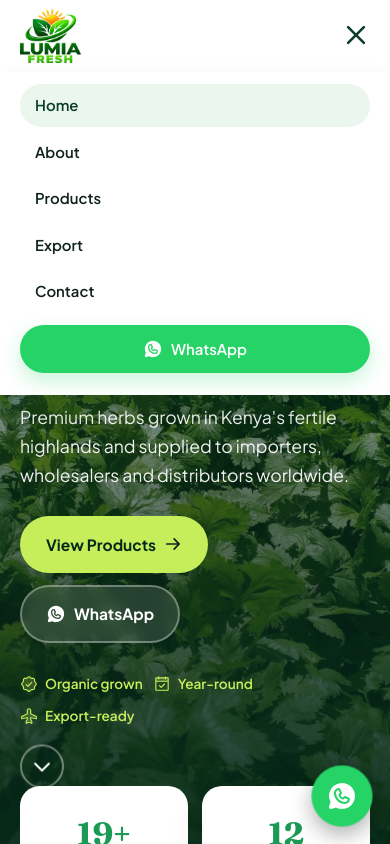
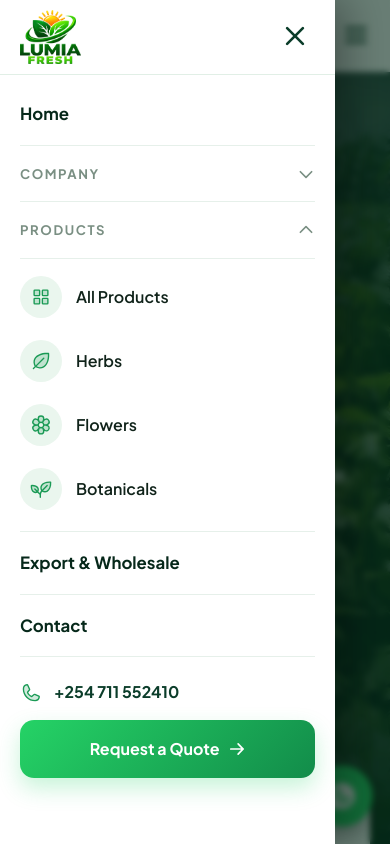
Before and after one commit to Muchyz/lumia-fresh, a React (Vite) app: page / in a window 390 px wide. Both pictures are taken after a click on the button "Menu". Shown: the top 844 px of the page. Built offline with nearby package versions, Linux system fonts and the light colour scheme.

Commit message:
enamos-style mobile drawer menu

```diff
--- a/src/App.jsx
+++ b/src/App.jsx
@@ -5,7 +5,11 @@ import { Home, About, Products, Export, Contact } from './pages.jsx'
 
 function ScrollTop() {
   const { pathname, hash } = useLocation()
-  useEffect(() => { if (!hash) window.scrollTo(0, 0) }, [pathname, hash])
+  useEffect(() => {
+    if (!hash) { window.scrollTo(0, 0); return }
+    const t = setTimeout(() => document.getElementById(hash.slice(1))?.scrollIntoView({ behavior: 'smooth' }), 120)
+    return () => clearTimeout(t)
+  }, [pathname, hash])
   return null
 }
 
--- a/src/index.css
+++ b/src/index.css
@@ -272,3 +272,26 @@ html,body{max-width:100%;overflow-x:clip}
 .fcard h3{color:#fff;font-family:'Fraunces',serif;font-size:1.7rem;margin-bottom:12px}
 .fcard p{color:#e2efe7;font-size:1.02rem;line-height:1.7}
 @media(min-width:860px){.fbox{grid-template-columns:1fr 1fr;gap:50px}.fcard{padding:46px 44px}}
+/* ---- Mobile drawer ---- */
+.ovl{position:fixed;inset:0;background:#06281a99;backdrop-filter:blur(3px);opacity:0;pointer-events:none;transition:.3s;z-index:80}
+.ovl.on{opacity:1;pointer-events:auto}
+.drawer{position:fixed;top:0;left:0;bottom:0;width:min(86vw,360px);background:#fff;z-index:90;transform:translateX(-102%);transition:transform .35s cubic-bezier(.2,.8,.2,1);display:flex;flex-direction:column;box-shadow:12px 0 40px #0005}
+.drawer.on{transform:none}
+.dhead{display:flex;align-items:center;justify-content:space-between;padding:10px 20px;border-bottom:1px solid #e1efe6;flex:none}
+.dhead img{height:54px;width:auto}
+.dhead .ph{height:48px;width:48px}
+.dhead button{background:none;border:0;color:var(--g1);cursor:pointer;padding:6px}
+.dbody{padding:8px 20px 28px;overflow-y:auto;flex:1}
+.dlink,.dgh{display:flex;align-items:center;justify-content:space-between;width:100%;padding:17px 0;border:0;border-bottom:1px solid #e6f0ea;background:none;font:inherit;font-weight:700;font-size:1.05rem;color:var(--g0);cursor:pointer;text-align:left}
+.dgh{font-size:.82rem;letter-spacing:.12em;text-transform:uppercase;color:#7a8f83}
+.dgh svg{transition:.25s}
+.dgrp.on .dgh svg{transform:rotate(180deg)}
+.dsub{display:none;padding:6px 0 10px;border-bottom:1px solid #e6f0ea}
+.dgrp.on .dsub{display:grid}
+.dsub a{display:flex;align-items:center;gap:14px;padding:11px 0;font-weight:600;color:var(--ink)}
+.dsub a:hover{color:var(--g2)}
+.di{width:42px;height:42px;border-radius:50%;background:var(--g3);color:var(--g2);display:grid;place-items:center;flex:none}
+.dphone{display:flex;align-items:center;gap:12px;margin:22px 0 14px;font-weight:700;color:var(--g1)}
+.dphone svg{color:var(--g2)}
+.dcta{display:flex;align-items:center;justify-content:center;gap:8px;background:linear-gradient(135deg,#25d366,#128c4a);color:#fff;font-weight:700;padding:16px;border-radius:14px;box-shadow:0 10px 22px #25d36640}
+@media(min-width:861px){.ovl,.drawer{display:none}}
--- a/src/pages.jsx
+++ b/src/pages.jsx
@@ -1,5 +1,5 @@
-import { useState } from 'react'
-import { Link } from 'react-router-dom'
+import { useState, useEffect } from 'react'
+import { Link, useLocation } from 'react-router-dom'
 import { ArrowRight, CaretDown, Leaf, Plant, GlobeHemisphereWest, Truck, ShieldCheck, Package, Sun,
   Handshake, MagnifyingGlass, PaperPlaneTilt, Phone, EnvelopeSimple, MapPin, WhatsappLogo, MapTrifold,
   Certificate, Airplane, Boat, SealCheck, CalendarCheck, Eye, Target, ChatCircleDots, FileText, Tag, Drop, Users, Headset, Snowflake } from '@phosphor-icons/react'
@@ -146,7 +146,7 @@ export function About() {
         <Reveal><Img src="greenhouse.jpg" alt="Greenhouse" /></Reveal>
         <Reveal delay={120}><div><p className="eyebrow">Our story</p><h2>Grown where the sun is steady</h2><p className="lead">{C.about}</p></div></Reveal>
       </div></section>
-      <section className="fnd"><div className="wrap">
+      <section className="fnd" id="foundation"><div className="wrap">
         <Reveal><div className="center"><span className="pill">Our Foundation</span><h2>Vision &amp; <span className="acc">Mission</span></h2></div></Reveal>
         <div className="fbox">
           <Reveal><div className="fitem v"><p className="flabel"><Eye size={26} weight="duotone" /> Our Vision</p><p className="ftext">{C.vision}</p></div></Reveal>
@@ -154,7 +154,7 @@ export function About() {
         </div>
         <Reveal><div className="fcard"><h3>Our Commitment</h3><p>{C.about}</p></div></Reveal>
       </div></section>
-      <section><div className="wrap"><Sec e="Gallery" t="Our farms" />
+      <section id="farms"><div className="wrap"><Sec e="Gallery" t="Our farms" />
         <div className="grid">{['seedlings.jpg', 'basil.jpg', 'tarragon.jpg'].map((i, k) => (
           <Reveal key={i} delay={k * 90}><div className="card"><Img src={i} alt="Farm" className="pimg" /></div></Reveal>))}</div></div></section>
     </>
@@ -162,7 +162,8 @@ export function About() {
 }
 
 export function Products() {
-  const [q, setQ] = useState(''); const [cat, setCat] = useState('All')
+  const loc = useLocation(); const [q, setQ] = useState(''); const [cat, setCat] = useState('All')
+  useEffect(() => { setCat(new URLSearchParams(loc.search).get('cat') || 'All') }, [loc.search])
   const cats = ['All', ...new Set(PRODUCTS.map(p => p.cat))]
   const list = PRODUCTS.filter(p => (cat === 'All' || p.cat === cat) && p.name.toLowerCase().includes(q.toLowerCase()))
   return (
--- a/src/ui.jsx
+++ b/src/ui.jsx
@@ -1,6 +1,6 @@
 import { useState, useEffect, useRef } from 'react'
 import { Link, NavLink } from 'react-router-dom'
-import { List, X, Phone, EnvelopeSimple, MapPin, WhatsappLogo, Leaf, CaretRight, ArrowUp } from '@phosphor-icons/react'
+import { List, X, Phone, EnvelopeSimple, MapPin, WhatsappLogo, Leaf, CaretRight, ArrowUp, CaretDown, House, Info, Target, Plant, Package, Airplane, Flower, SquaresFour, ArrowRight } from '@phosphor-icons/react'
 import { C } from './data'
 
 export const wa = (t = 'Hello LUMIA FRESH, I would like to enquire about your herbs.') =>
@@ -29,29 +29,69 @@ export function Reveal({ children, delay = 0 }) {
 
 const LINKS = [['/', 'Home'], ['/about', 'About'], ['/products', 'Products'], ['/export', 'Export'], ['/contact', 'Contact']]
 
+const MENU = [
+  { to: '/', label: 'Home' },
+  { label: 'Company', items: [['/about', 'About Us', Info], ['/about#foundation', 'Vision & Mission', Target], ['/about#farms', 'Our Farms', Plant]] },
+  { label: 'Products', items: [['/products', 'All Products', SquaresFour], ['/products?cat=Herbs', 'Herbs', Leaf], ['/products?cat=Flowers', 'Flowers', Flower], ['/products?cat=Botanicals', 'Botanicals', Plant]] },
+  { to: '/export', label: 'Export & Wholesale' },
+  { to: '/contact', label: 'Contact' },
+]
+
 export function Navbar() {
   const [open, setOpen] = useState(false)
   const [sc, setSc] = useState(false)
+  const [grp, setGrp] = useState('Products')
+  const close = () => setOpen(false)
   useEffect(() => {
     const f = () => setSc(window.scrollY > 10)
     f(); window.addEventListener('scroll', f)
     return () => window.removeEventListener('scroll', f)
   }, [])
+  useEffect(() => {
+    document.body.style.overflow = open ? 'hidden' : ''
+    return () => { document.body.style.overflow = '' }
+  }, [open])
   return (
+    <>
       <header className={'nav' + (sc ? ' sc' : '')}>
         <div className="wrap">
           <Link to="/" className="brand"><Img src="logo.png" alt="LUMIA FRESH" /></Link>
-        <nav className={'links' + (open ? ' open' : '')}>
+          <nav className="links">
             {LINKS.map(([to, l]) => (
-            <NavLink key={to} to={to} end={to === '/'} onClick={() => setOpen(false)}>{l}</NavLink>
+              <NavLink key={to} to={to} end={to === '/'}>{l}</NavLink>
             ))}
             <a href={wa()} className="btn btn-wa" target="_blank" rel="noreferrer"><WhatsappLogo size={20} weight="fill" /> WhatsApp</a>
           </nav>
-        <button className="burger" onClick={() => setOpen(!open)} aria-label="Menu">
-          {open ? <X size={28} weight="bold" /> : <List size={28} weight="bold" />}
-        </button>
+          <button className="burger" onClick={() => setOpen(true)} aria-label="Menu"><List size={28} weight="bold" /></button>
         </div>
       </header>
+      <div className={'ovl' + (open ? ' on' : '')} onClick={close} />
+      <aside className={'drawer' + (open ? ' on' : '')} aria-hidden={!open}>
+        <div className="dhead">
+          <Link to="/" onClick={close}><Img src="logo.png" alt="LUMIA FRESH" /></Link>
+          <button onClick={close} aria-label="Close menu"><X size={28} weight="bold" /></button>
+        </div>
+        <div className="dbody">
+          {MENU.map(m => m.items ? (
+            <div key={m.label} className={'dgrp' + (grp === m.label ? ' on' : '')}>
+              <button className="dgh" onClick={() => setGrp(grp === m.label ? '' : m.label)}>
+                {m.label}<CaretDown size={18} weight="bold" />
+              </button>
+              <div className="dsub">
+                {m.items.map(([to, l, I]) => (
+                  <Link key={l} to={to} onClick={close}><span className="di"><I size={22} weight="duotone" /></span>{l}</Link>
+                ))}
+              </div>
+            </div>
+          ) : (
+            <Link key={m.label} to={m.to} onClick={close} className="dlink">{m.label}</Link>
+          ))}
+          <a className="dphone" href={`tel:${C.phone.replace(/\s/g, '')}`}><Phone size={22} weight="duotone" /> {C.phone}</a>
+          <a className="dcta" href={wa('Hello LUMIA FRESH, I would like a quote.')} target="_blank" rel="noreferrer">
+            Request a Quote <ArrowRight size={18} weight="bold" /></a>
+        </div>
+      </aside>
+    </>
   )
 }
 
```
Lines whose indentation alone changed are shown as unchanged.
